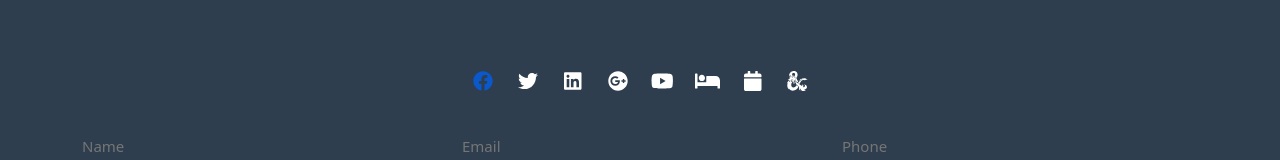
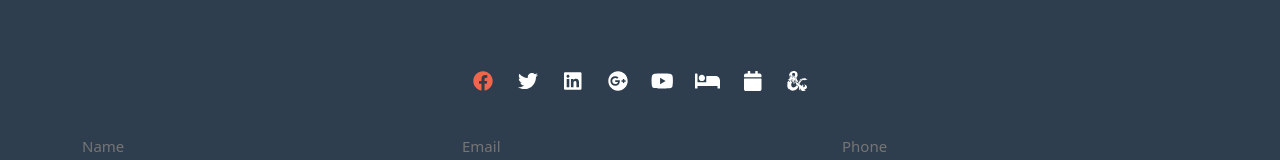
Before and after one commit to mehedi-hasan-anik/above, a React (Create React App) app: page / in a window 1280 px wide. In both pictures the pointer is over the link 482 px from the left and 3214 px from the top of the page. Shown: the part 3132-3292 px from the top of the page. Built offline with nearby package versions, Linux system fonts and the light colour scheme.

Commit message:
addHoverColor

```diff
--- a/src/components/SocialIcon/SocialIcon.css
+++ b/src/components/SocialIcon/SocialIcon.css
@@ -0,0 +1,3 @@
+.social-icon a:hover {
+  color: #ef664d;
+}
```
